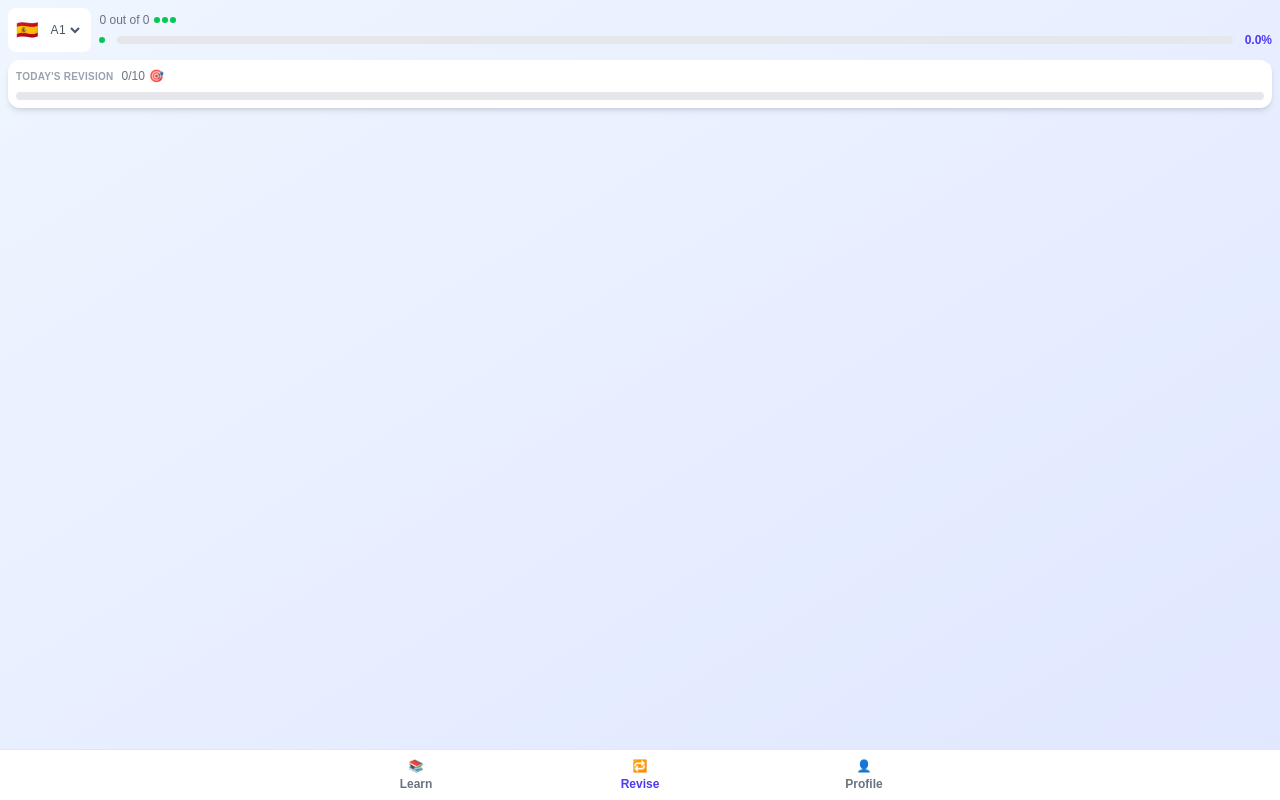
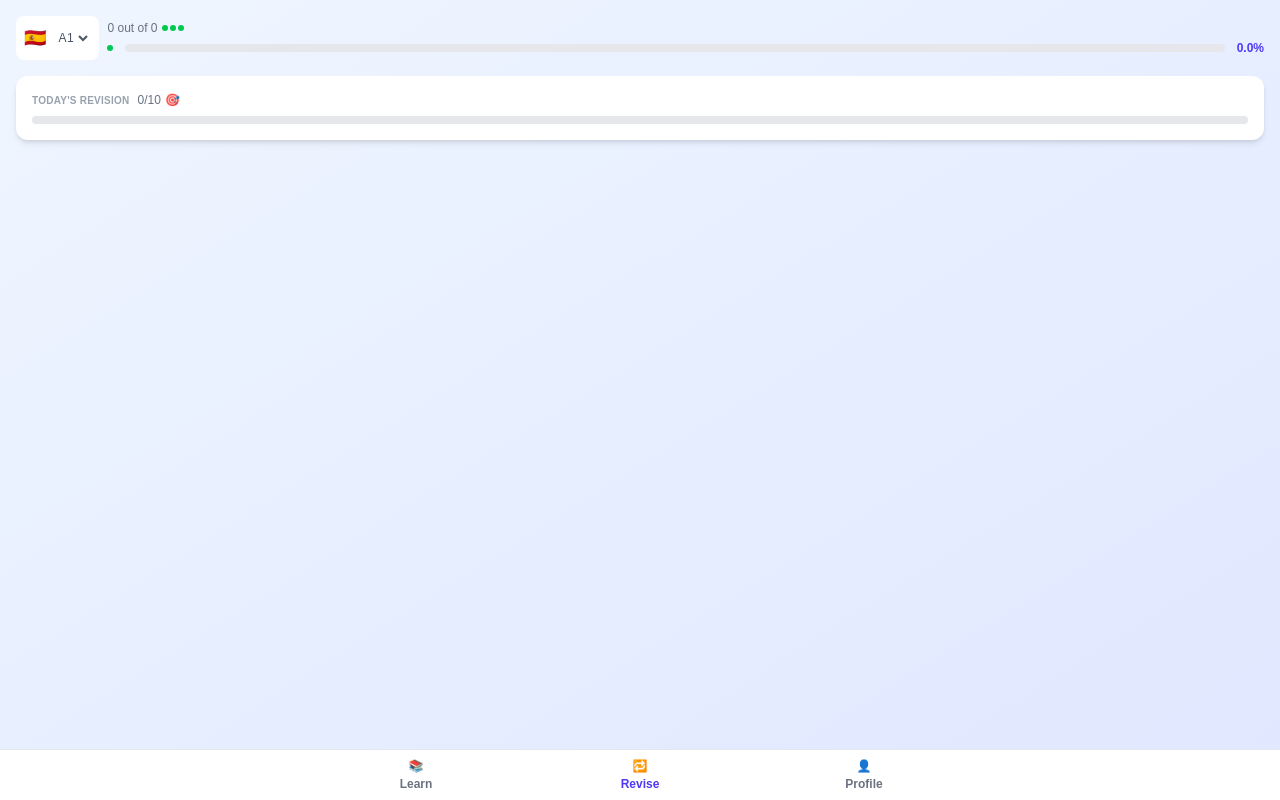
Before and after one commit to ASudre/vocab-translator, a Next.js app: page /en/revision/ in a window 1280 px wide. Built offline with nearby package versions, Linux system fonts and the light colour scheme.

Commit message:
fix: change padding again

```diff
--- a/app/[locale]/components/GoalCard.tsx
+++ b/app/[locale]/components/GoalCard.tsx
@@ -29,7 +29,7 @@ export const GoalCard = memo(function GoalCard({
     return <div className="h-[52px]" aria-hidden="true" />;
   }
 
-  const cardClasses = `bg-white dark:bg-gray-800 rounded-xl shadow-md p-2 ${justCompleted ? 'animate-pop' : ''}`;
+  const cardClasses = `bg-white dark:bg-gray-800 rounded-xl shadow-md p-4 ${justCompleted ? 'animate-pop' : ''}`;
   const percentage = goal > 0 ? Math.min(100, Math.round((count / goal) * 100)) : 0;
 
   return (
--- a/app/[locale]/page.tsx
+++ b/app/[locale]/page.tsx
@@ -128,11 +128,11 @@ export default function Home() {
 
   return (
     <>
-      <div className="container mx-auto p-2 flex flex-col gap-2">
+      <div className="container mx-auto p-4 flex flex-col gap-4">
         <TopBar masteryStats={masteryStats} level={level} onLevelChange={handleLevelChange} />
         <DailyGoal stats={statsDisplay} />
       </div>
-      <main className="flex-1 overflow-y-auto container mx-auto px-2 py-2">
+      <main className="flex-1 overflow-y-auto container mx-auto px-4">
         <PracticeArea
           words={words}
           currentWord={currentWord}
--- a/app/[locale]/profile/page.tsx
+++ b/app/[locale]/profile/page.tsx
@@ -39,7 +39,7 @@ export default function Profile() {
         onLoad={markGoogleScriptLoaded}
       />
 
-      <main className="flex-1 overflow-y-auto container mx-auto px-2 py-2 space-y-4">
+      <main className="flex-1 overflow-y-auto container mx-auto px-4 py-4 space-y-4">
         <div className="bg-white dark:bg-gray-800 rounded-xl shadow-2xl p-6 sm:p-8 text-center">
           {!ready ? null : profile ? (
             <div className="flex flex-col items-center gap-3">
--- a/app/[locale]/revision/page.tsx
+++ b/app/[locale]/revision/page.tsx
@@ -158,11 +158,11 @@ export default function Revision() {
 
   return (
     <>
-      <div className="container mx-auto p-2 flex flex-col gap-2">
+      <div className="container mx-auto p-4 flex flex-col gap-4">
         <TopBar masteryStats={masteryStats} level={level} onLevelChange={handleLevelChange} />
         <RevisionGoal stats={goalDisplay} demotedToday={demotedTodayCount} />
       </div>
-      <main className="flex-1 overflow-y-auto container mx-auto px-2 py-2">
+      <main className="flex-1 overflow-y-auto container mx-auto px-4">
         {gateStatus === 'locked' && (
           <div className="bg-white dark:bg-gray-800 rounded-xl shadow-2xl p-6 sm:p-8 text-center">
             <h2 className="text-lg font-bold text-gray-900 dark:text-white mb-2">{t('gateTitle')}</h2>
```
